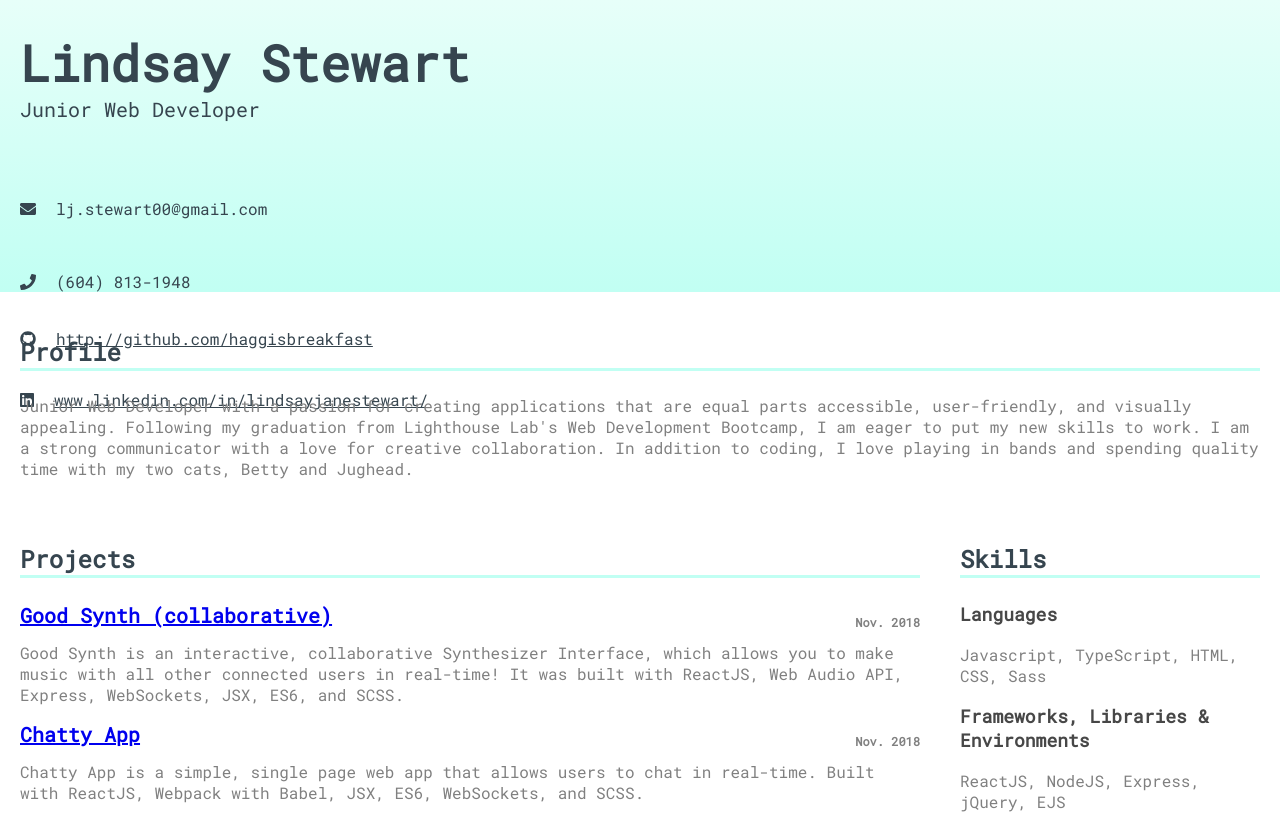
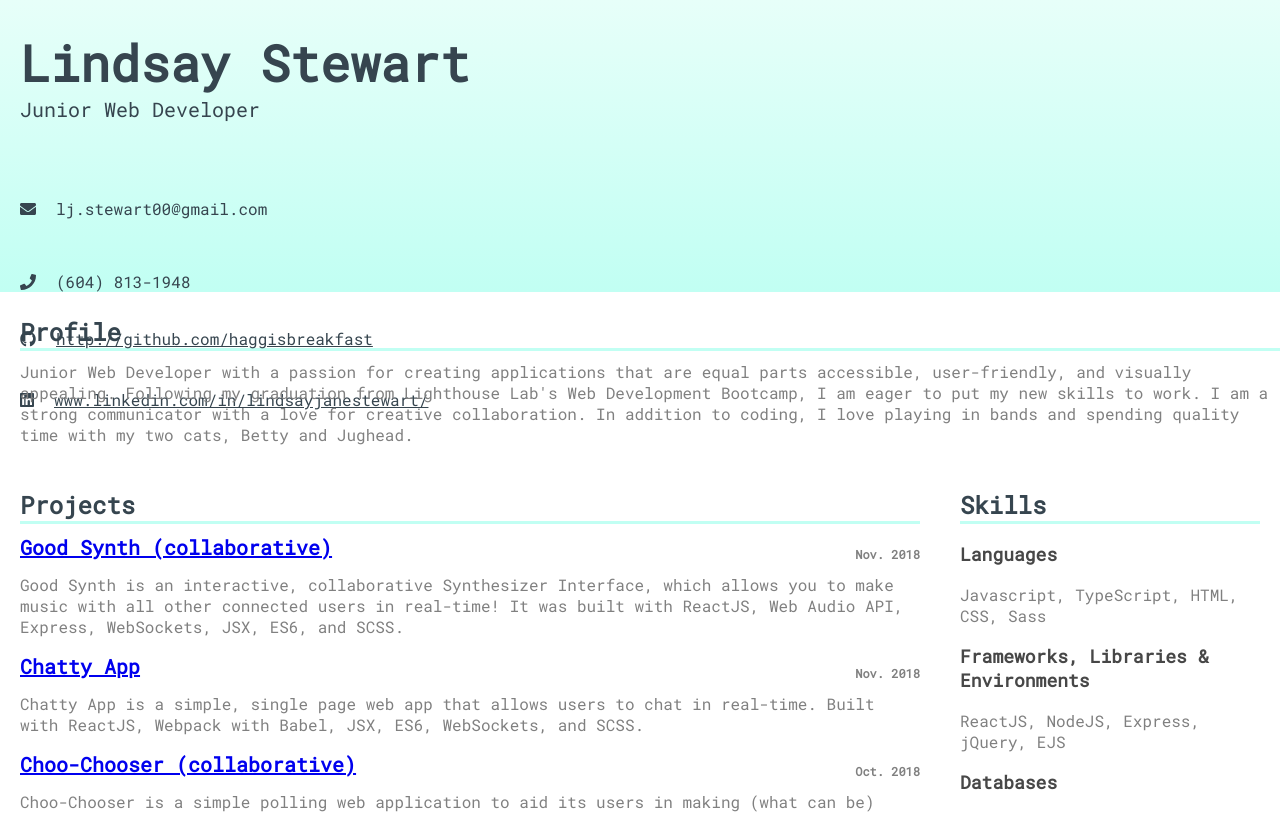
Before and after one commit to haggisbreakfast/resume, a React (Create React App) app: page / in a window 1280 px wide. Shown: the top 814 px of the page. Built offline with nearby package versions, Linux system fonts and the light colour scheme.

Commit message:
adds bottom margin to Hearders

```diff
--- a/src/index.tsx
+++ b/src/index.tsx
@@ -51,6 +51,7 @@ export const Header = styled.h3`
   font-weight: 900;
   border-bottom: solid #c1fff3;
   font-size: 24px;
+  margin-bottom: 10px;
 `;
 const NameContainer = styled.div`
   // display: flex;
@@ -94,7 +95,7 @@ const ContactIcon = styled(FontAwesomeIcon)`
 const Summary = styled.div`
   font-size: 16px;
   color: grey;
-  padding: 20px;
+  padding-left: 20px;
 `;
 const Middle = styled.div`
   display: flex;
```
